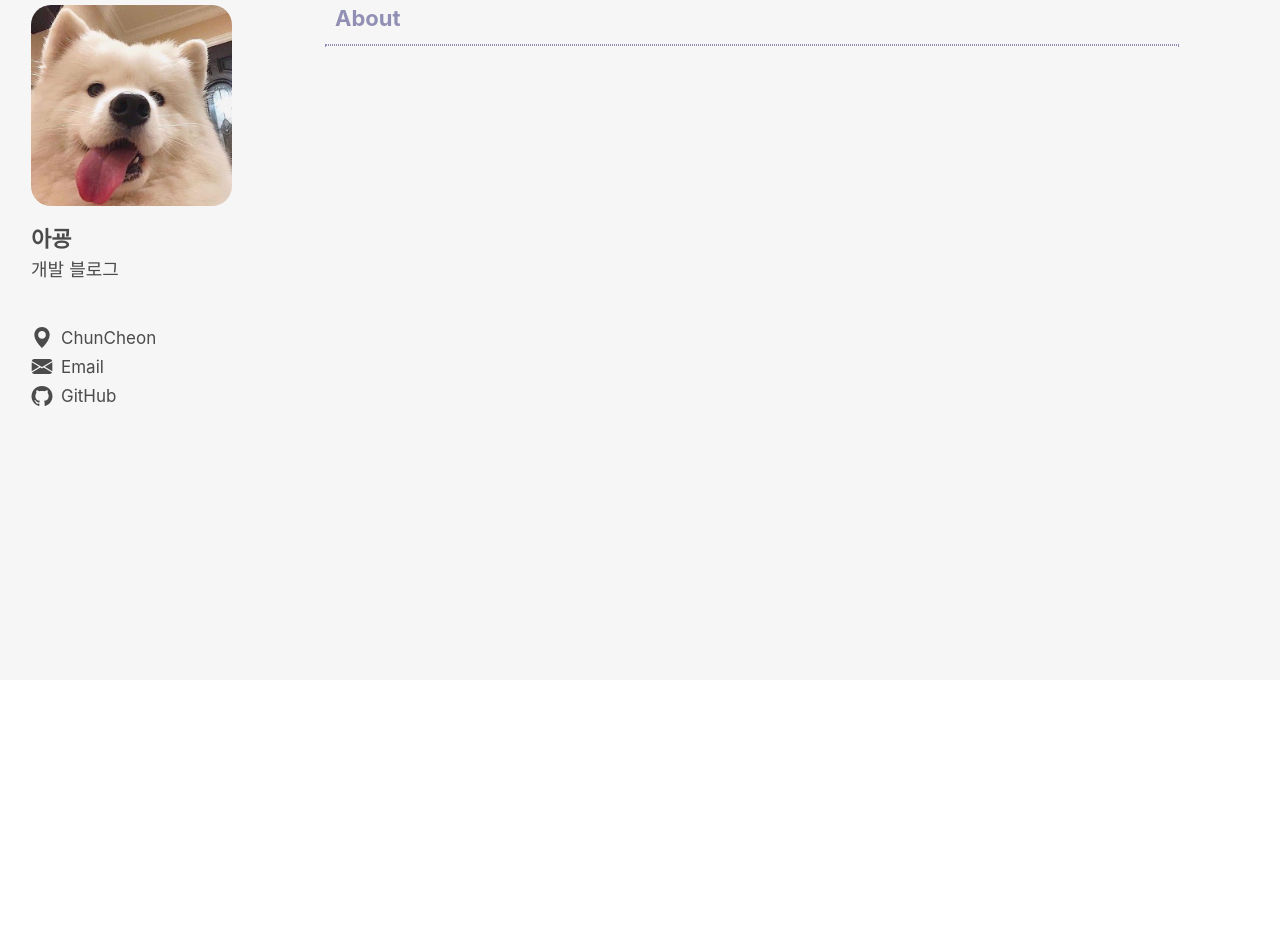
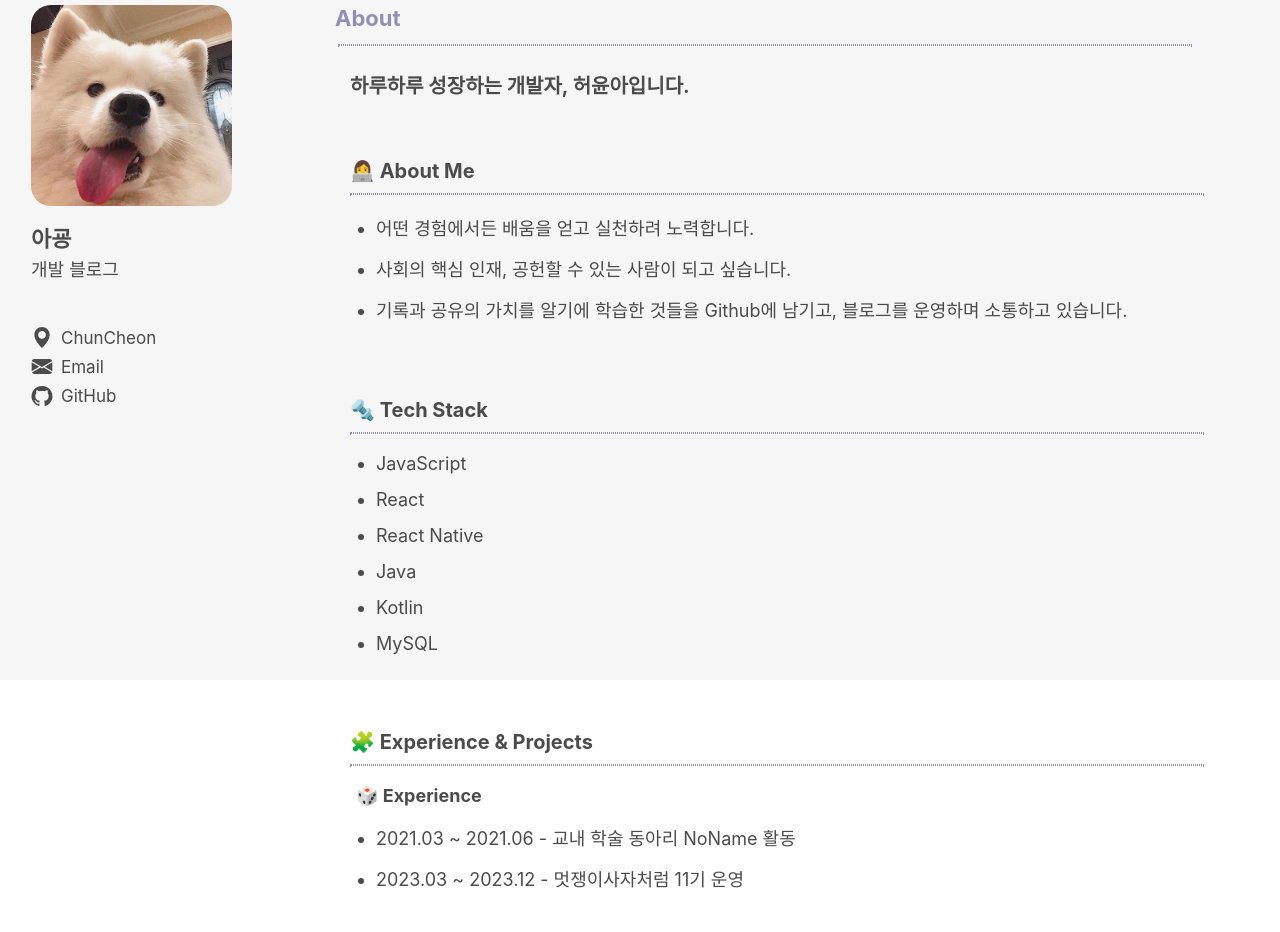
Before and after one commit to yoona1110/github_blog, a React (Create React App) app: page /About in a window 1280 px wide. Shown: the part 120-1052 px from the top of the page. Before the commit the page ends 800 px from the top, so only its background shows below. Built offline with nearby package versions, Linux system fonts and the light colour scheme.

Commit message:
Feat: About 페이지 구현

```diff
--- a/src/pages/About.js
+++ b/src/pages/About.js
@@ -5,6 +5,45 @@ const About = () => {
         <Container>
             <Title> About </Title>
             <Line/>
+            <Introduce> 하루하루 성장하는 개발자, 허윤아입니다. </Introduce>
+            <SubContainer>
+                <SubTitle> 👩‍💻 About Me </SubTitle>
+                <Line/>
+                <List>
+                    <Contents> 어떤 경험에서든 배움을 얻고 실천하려 노력합니다. </Contents>
+                    <Contents> 사회의 핵심 인재, 공헌할 수 있는 사람이 되고 싶습니다. </Contents>
+                    <Contents> 기록과 공유의 가치를 알기에 학습한 것들을 Github에 남기고, 블로그를 운영하며 소통하고 있습니다. </Contents>
+                </List>
+            </SubContainer>
+            <SubContainer>
+                <SubTitle> 🔩 Tech Stack </SubTitle>
+                <Line/>
+                <List>
+                    <Contents> JavaScript </Contents>
+                    <Contents> React </Contents>
+                    <Contents> React Native </Contents>
+                    <Contents> Java </Contents>
+                    <Contents> Kotlin </Contents>
+                    <Contents> MySQL </Contents>
+                </List>
+            </SubContainer>
+            <SubContainer>
+                <SubTitle> 🧩 Experience & Projects </SubTitle>
+                <Line/>
+                <List>
+                    <ListTitle> 🎲 Experience </ListTitle>
+                    <Contents> 2021.03 ~ 2021.06 - 교내 학술 동아리 NoName 활동 </Contents>
+                    <Contents> 2023.03 ~ 2023.12 - 멋쟁이사자처럼 11기 운영 </Contents>
+                </List>
+                <List>
+                    <ListTitle style={{ marginTop: '40px' }}> 💻 Projects </ListTitle>
+                    <Contents> 2023.01 ~ 2023.02 - Call me by your text: 사람들에게 ‘나’에 대해 질문하는 서비스 </Contents>
+                    <Contents> 2023.07 ~ 2023.08 - 손안전: 전기세 민영화의 혼란을 최소화 해줄 수 있는 웹 서비스 </Contents>
+                    <Contents> 2023.07 ~ 2023.08 - Amica: 반려인 대상 이커머스 웹앱 서비스 </Contents>
+                    <Contents> 2023.08 ~ 2023.10 - 모우미: 발달 장애인을 위한 쉬운 언어 번역 중계 서비스 </Contents>
+                    <Contents> 2023.09 ~ 2023.11 - 한림대x강원대 멋쟁이사자처럼 연합 해커톤 감자톤 투자 게임 개발 </Contents>
+                </List>
+            </SubContainer>
         </Container>
     );
 };
@@ -13,19 +52,50 @@ const Container = styled.div`
     display: flex;
     flex-direction: column;
 `;
-
 const Title = styled.p`
     color: #9190B4;
     font-size: 22px;
     font-weight: 700;
-    line-height: normal;
     margin: 0 0 5px 10px;
 `;
-
 const Line = styled.hr`
     width: 852px;
     border: 0.5px dotted #9190B4;
     margin-bottom: 19px;
 `;
-
+const Introduce = styled.p`
+    color: #4B4B4B;
+    font-size: 20px;
+    font-weight: 700;
+    margin: 0 auto;
+    margin-left: 25px;
+    margin-top: 5px;
+    margin-bottom: 40px;
+`;
+const SubContainer = styled.div`
+    margin-left: 25px;
+    /* margin-top: 40px; */
+    padding-bottom: 40px;
+`;
+const SubTitle = styled.p`
+    color: #4B4B4B;
+    font-size: 20px;
+    font-weight: 700;
+    margin-bottom: 10px;
+`;
+const List = styled.ul`
+    margin-left: -14px;
+`;
+const Contents = styled.li`
+    color: #4B4B4B;
+    font-size: 18px;
+    font-weight: 400;
+    margin-bottom: 15px;
+`;
+const ListTitle = styled.p`
+    color: #4B4B4B;
+    font-size: 18px;
+    font-weight: 700;
+    margin-left: -20px;
+`;
 export default About;
```
